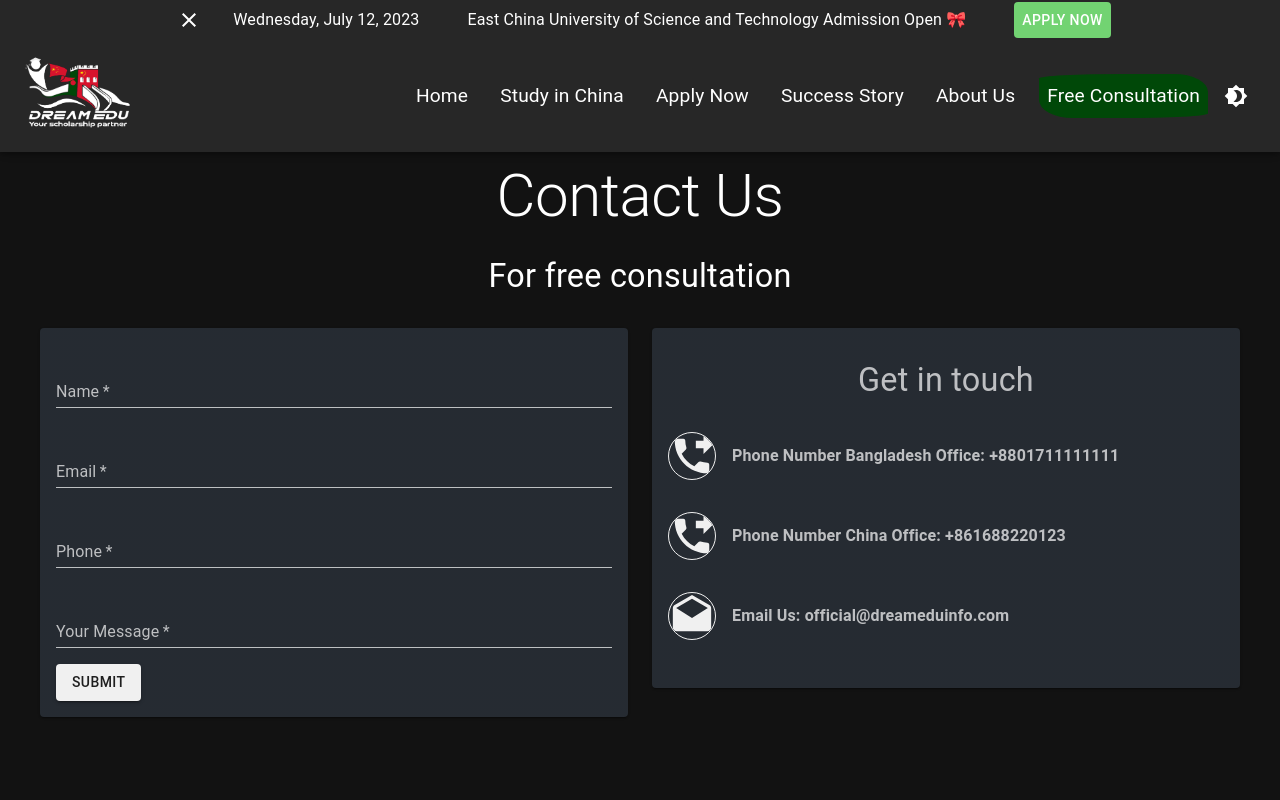
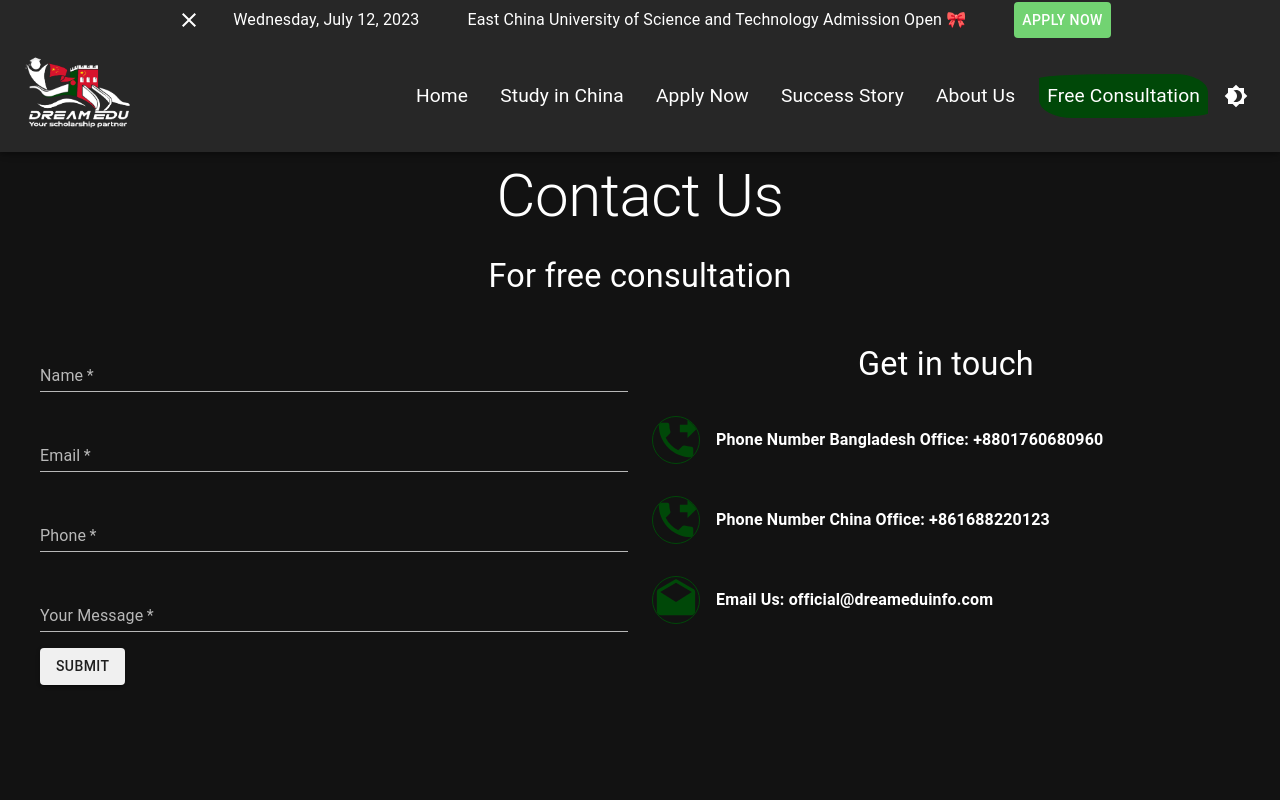
Before and after one commit to raselmahmud-coder/FrontEndDreamEdu, a React (Vite) app: page /free-consultation in a window 1280 px wide. Shown: the top 800 px of the page. Built offline with nearby package versions, Linux system fonts and the light colour scheme.

Commit message:
contact page updated

```diff
--- a/src/App.jsx
+++ b/src/App.jsx
@@ -36,6 +36,15 @@
       },
       secondary: {
         main: '#f50057',
+      },
+      accent: {
+        main: '#004808',
+      },
+      black: {
+        main: '#000',
+      },
+      whiteCustom: {
+        main: '#fff',
       },
     },
   });
--- a/src/components/FreeConsultantComponent/ContactUs.jsx
+++ b/src/components/FreeConsultantComponent/ContactUs.jsx
@@ -3,7 +3,6 @@
   Box,
   Button,
   CircularProgress,
-  Divider,
   Grid,
   TextField,
   Typography,
@@ -15,22 +14,23 @@
 import Paper from "@mui/material/Paper";
 import { useAddFreeConsultationMutation } from "../../redux/feature/FreeConsultation/FreeConsultationAPI";
 import PositionedSnackbar from "../../globalsComponents/PositionSnakBar";
-const style = {
-  my: 2,
-};
-
-const Item = styled(Paper)(({ theme }) => ({
-  backgroundColor: theme.palette.mode === "dark" ? "#1A2027" : "#fff",
-  ...theme.typography.body2,
-  padding: theme.spacing(2),
-  color: theme.palette.text.secondary,
-}));
+import { useSelector } from "react-redux";
 
 const ContactUs = () => {
+  const { isDarkMode } = useSelector((state) => state.colorMode);
   const [
     addFreeConsultation,
     { isError, isLoading, data: consultationData, isSuccess },
   ] = useAddFreeConsultationMutation();
+
+  const style = {
+    my: 2,
+    color: isDarkMode ? "white" : "black",
+
+    "& .MuiInputLabel-root": {
+      color: isDarkMode ? "white" : "black",
+    },
+  };
 
   const handleConsultationForm = async (even) => {
     even.preventDefault();
@@ -78,11 +78,13 @@
         columns={{ xs: 4, sm: 8, md: 12 }}
         sx={{ p: 2, mb: 15 }}>
         <Grid item xs={12} sm={6} md={6}>
-          <Item>
           <Box component="form" onSubmit={handleConsultationForm}>
             <TextField
               required
-                sx={style}
+              sx={{
+                my: 2,
+              }}
+              color={`${isDarkMode ? "whiteCustom" : "accent"}`}
               id="standard-basic"
               label="Name"
               fullWidth
@@ -90,7 +92,10 @@
             />
             <TextField
               required
-                sx={style}
+              sx={{
+                my: 2,
+              }}
+              color={`${isDarkMode ? "whiteCustom" : "accent"}`}
               id="standard-basic"
               label="Email"
               fullWidth
@@ -98,7 +103,10 @@
             />
             <TextField
               required
-                sx={style}
+              sx={{
+                my: 2,
+              }}
+              color={`${isDarkMode ? "whiteCustom" : "accent"}`}
               id="standard-basic"
               label="Phone"
               fullWidth
@@ -106,7 +114,10 @@
             />
             <TextField
               required
-                sx={style}
+              sx={{
+                my: 2,
+              }}
+              color={`${isDarkMode ? "whiteCustom" : "accent"}`}
               id="standard-basic"
               label="Your Message"
               variant="standard"
@@ -116,10 +127,8 @@
               {isLoading ? <CircularProgress color="success" /> : "Submit"}
             </Button>
           </Box>
-          </Item>
         </Grid>
         <Grid item xs={12} sm={6} md={6}>
-          <Item>
           <Typography
             variant="h4"
             sx={{
@@ -137,7 +146,7 @@
             <PhoneForwardedIcon
               sx={{
                 fontSize: "3rem",
-                  color: "primary.main",
+                color: isDarkMode ? "accent.main" : "secondary.main",
                 border: 1,
                 borderRadius: "50%",
                 mr: 2,
@@ -148,7 +157,7 @@
               sx={{
                 fontWeight: "bold",
               }}>
-                Phone Number Bangladesh Office: +8801711111111
+              Phone Number Bangladesh Office: +8801760680960
             </Typography>
           </Box>
           <Box
@@ -160,7 +169,7 @@
             <PhoneForwardedIcon
               sx={{
                 fontSize: "3rem",
-                  color: "primary.main",
+                color: isDarkMode ? "accent.main" : "secondary.main",
                 border: 1,
                 borderRadius: "50%",
                 mr: 2,
@@ -173,7 +182,6 @@
               }}>
               Phone Number China Office: +861688220123
             </Typography>
-
           </Box>
           <Box
             sx={{
@@ -184,7 +192,7 @@
             <DraftsIcon
               sx={{
                 fontSize: "3rem",
-                  color: "primary.main",
+                color: isDarkMode ? "accent.main" : "secondary.main",
                 border: 1,
                 borderRadius: "50%",
                 mr: 2,
@@ -198,8 +206,6 @@
               Email Us: official@dreameduinfo.com
             </Typography>
           </Box>
-
-          </Item>
         </Grid>
       </Grid>
       {/* <PositionedSnackbar/> */}
--- a/src/components/aboutUsComponents/AboutUsSection2.jsx
+++ b/src/components/aboutUsComponents/AboutUsSection2.jsx
@@ -11,6 +11,7 @@
 import React from "react";
 import { useSelector } from "react-redux";
 import { useGetEmployeeInfoQuery } from "../../redux/feature/employee/EmployeeAPI";
+import LazyLoading from "../../globalsComponents/LazyLoading";
 
 const AboutUsSection2 = () => {
   const { isDarkMode } = useSelector((state) => state.colorMode);
@@ -19,7 +20,7 @@
   console.log(teammember, "employee");
   let content;
   if (isLoading) {
-    content = <div>Loading...</div>;
+    content = <LazyLoading />;
   } else if (error) {
     content = <div>{error}</div>;
   } else if (teammember.length) {
```
Lines whose indentation alone changed are shown as unchanged.
